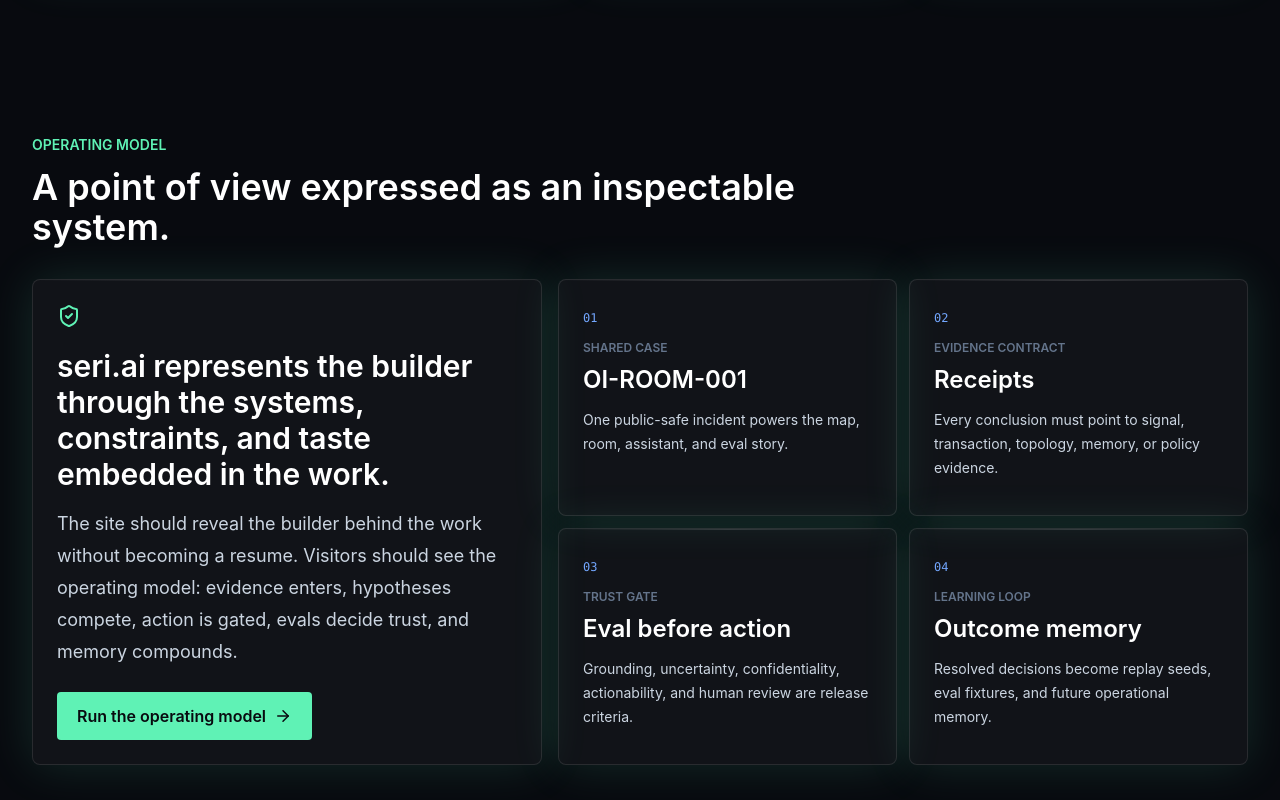
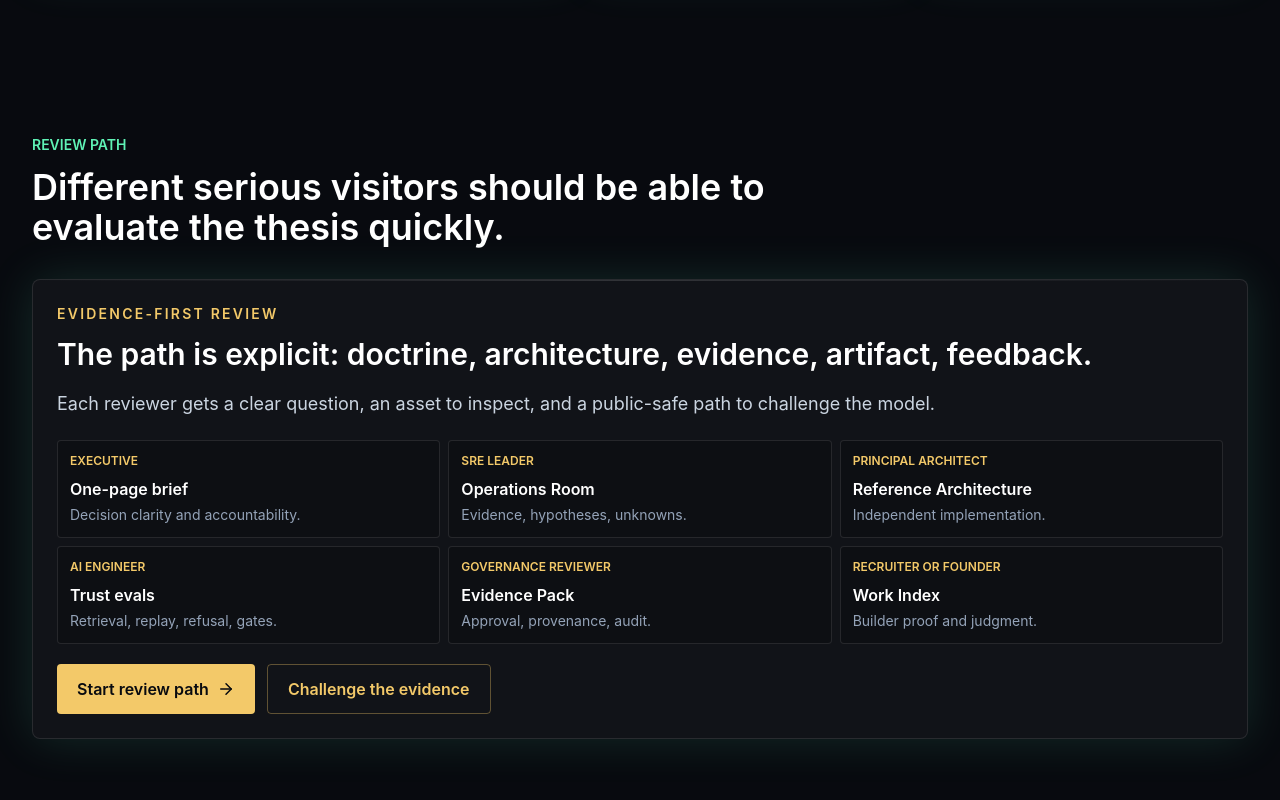
Before and after one commit to rseri17-code/seri-ai, a Next.js app: page / in a window 1280 px wide. Shown: the part 3300-4100 px from the top of the page. Built offline with nearby package versions, Linux system fonts and the light colour scheme; no server answers.

Commit message:
Expose homepage reviewer paths

```diff
--- a/app/page.tsx
+++ b/app/page.tsx
@@ -80,6 +80,45 @@ const referenceShelf = [
     body: "Benchmark rubric, control comparisons, practitioner review model, evidence ledger, and falsification criteria."
   }
 ];
+
+const reviewerPaths = [
+  {
+    role: "Executive",
+    ask: "Decision clarity and accountability.",
+    route: "/brief",
+    artifact: "One-page brief"
+  },
+  {
+    role: "SRE leader",
+    ask: "Evidence, hypotheses, unknowns.",
+    route: "/investigation-room",
+    artifact: "Operations Room"
+  },
+  {
+    role: "Principal architect",
+    ask: "Independent implementation.",
+    route: "/wiki/operational-intelligence-reference-architecture",
+    artifact: "Reference Architecture"
+  },
+  {
+    role: "AI engineer",
+    ask: "Retrieval, replay, refusal, gates.",
+    route: "/evals",
+    artifact: "Trust evals"
+  },
+  {
+    role: "Governance reviewer",
+    ask: "Approval, provenance, audit.",
+    route: "/wiki/operational-intelligence-evidence-pack",
+    artifact: "Evidence Pack"
+  },
+  {
+    role: "Recruiter or founder",
+    ask: "Builder proof and judgment.",
+    route: "/work",
+    artifact: "Work Index"
+  }
+] as const;
 
 export default function Home() {
   return (
@@ -209,6 +248,27 @@ export default function Home() {
             ))}
           </div>
         </div>
+      </Section>
+
+      <Section eyebrow="Review path" title="Different serious visitors should be able to evaluate the thesis quickly.">
+        <Card className="border-amber/25 bg-amber/[0.045]">
+          <p className="text-sm font-semibold uppercase tracking-[0.16em] text-amber">Evidence-first review</p>
+          <h3 className="mt-3 text-3xl font-semibold text-white">The path is explicit: doctrine, architecture, evidence, artifact, feedback.</h3>
+          <p className="mt-4 max-w-4xl text-lg leading-8 text-slate-300">Each reviewer gets a clear question, an asset to inspect, and a public-safe path to challenge the model.</p>
+          <div className="mt-5 grid gap-2 md:grid-cols-2 xl:grid-cols-3">
+            {reviewerPaths.map((path) => (
+              <Link key={path.role} href={path.route} className="rounded border border-white/10 bg-black/20 p-3 transition hover:border-amber/40">
+                <p className="text-xs font-semibold uppercase text-amber">{path.role}</p>
+                <p className="mt-2 font-semibold text-white">{path.artifact}</p>
+                <p className="mt-1 text-sm text-slate-400">{path.ask}</p>
+              </Link>
+            ))}
+          </div>
+          <div className="mt-5 flex flex-wrap gap-3">
+            <Link href="/start-here" className="inline-flex items-center gap-2 rounded bg-amber px-5 py-3 font-semibold text-ink">Start review path <ArrowRight size={18} /></Link>
+            <Link href="/wiki/operational-intelligence-evidence-pack" className="inline-flex items-center gap-2 rounded border border-amber/35 px-5 py-3 font-semibold text-amber">Challenge the evidence</Link>
+          </div>
+        </Card>
       </Section>
 
       <Section eyebrow="Operating model" title="A point of view expressed as an inspectable system.">
--- a/public/eval-report.json
+++ b/public/eval-report.json
@@ -679,7 +679,7 @@
     "The knowledge base intentionally excludes confidential implementation details, so some questions will be refused or marked uncovered.",
     "Richer answer scoring should add model-judged qualitative grading once production AI keys are configured."
   ],
-  "generatedAt": "2026-07-26T01:58:08.449Z",
+  "generatedAt": "2026-07-26T02:14:32.271Z",
   "fixtureCount": 62,
   "passingFixtures": 62
 }
```
Also changed, not shown: scripts/validate-content-coherence.mjs (+26 -0 lines).
